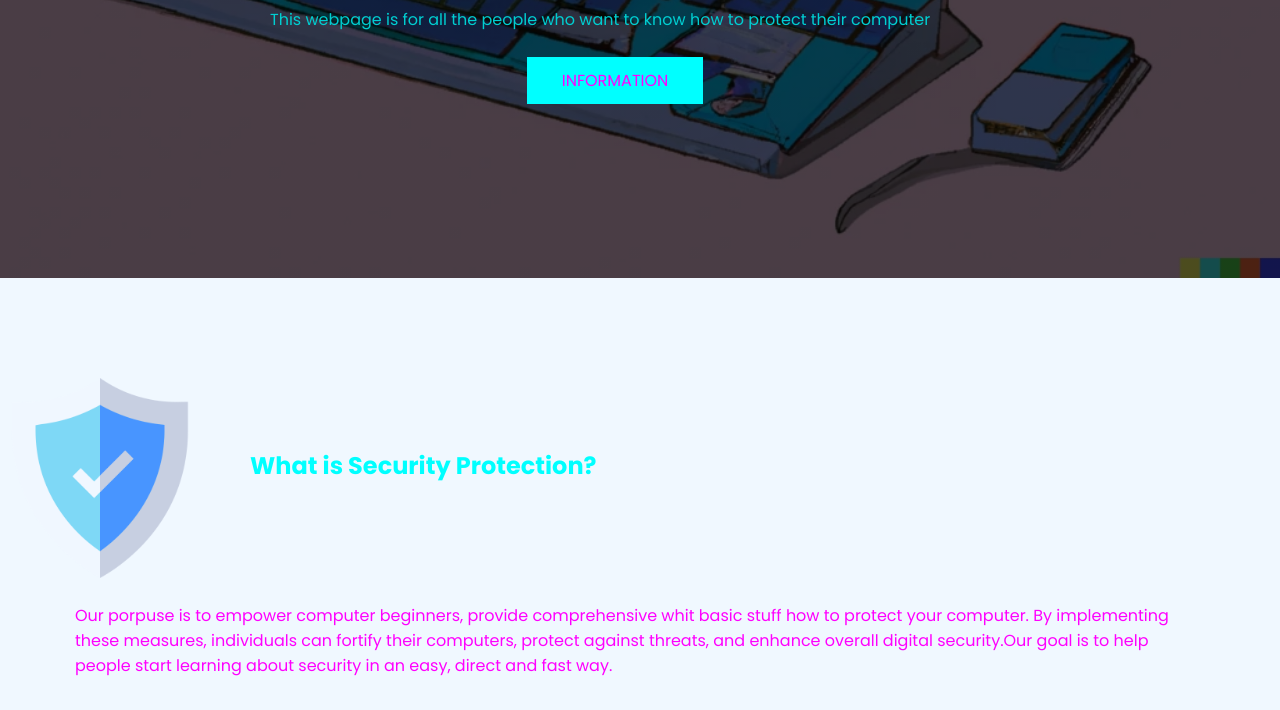
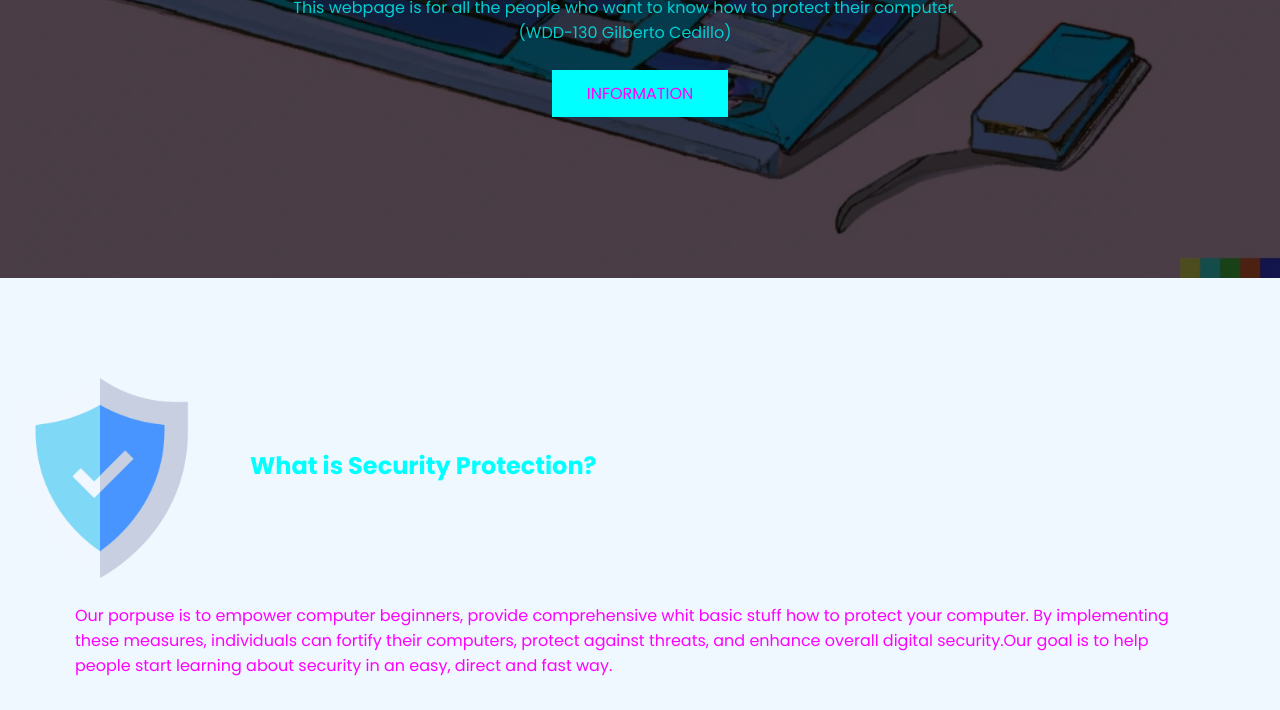
Before and after one commit to gilbertocedillo/cheesewdd130, a plain HTML site: page personAL SITE/pages extra/personalsite.html in a window 1280 px wide. Shown: the part 282-992 px from the top of the page. Drawn offline with Linux system fonts and the light colour scheme.

Commit message:
Update personalsite.html

```diff
--- a/personAL SITE/pages extra/personalsite.html
+++ b/personAL SITE/pages extra/personalsite.html
@@ -27,7 +27,7 @@
     <div class="header-content conteiner">
         <h1>System Protection</h1>
         <P>
-            This webpage is for all the people who want to know how to protect their computer
+            This webpage is for all the people who want to know how to protect their computer. (WDD-130 Gilberto Cedillo)
         </P>
         <a href="#" class="btn-1">Information</a>
     </div>
```
